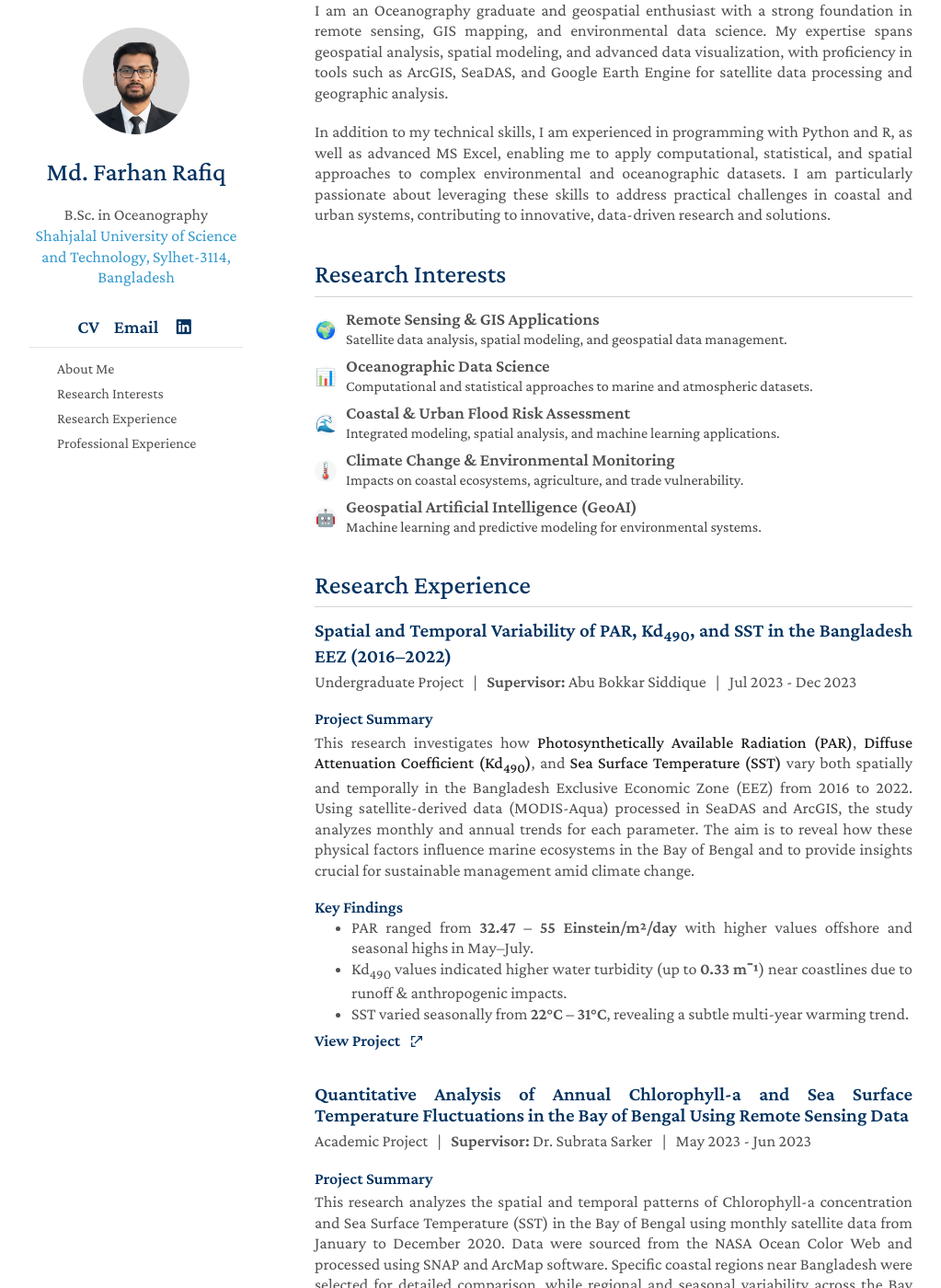
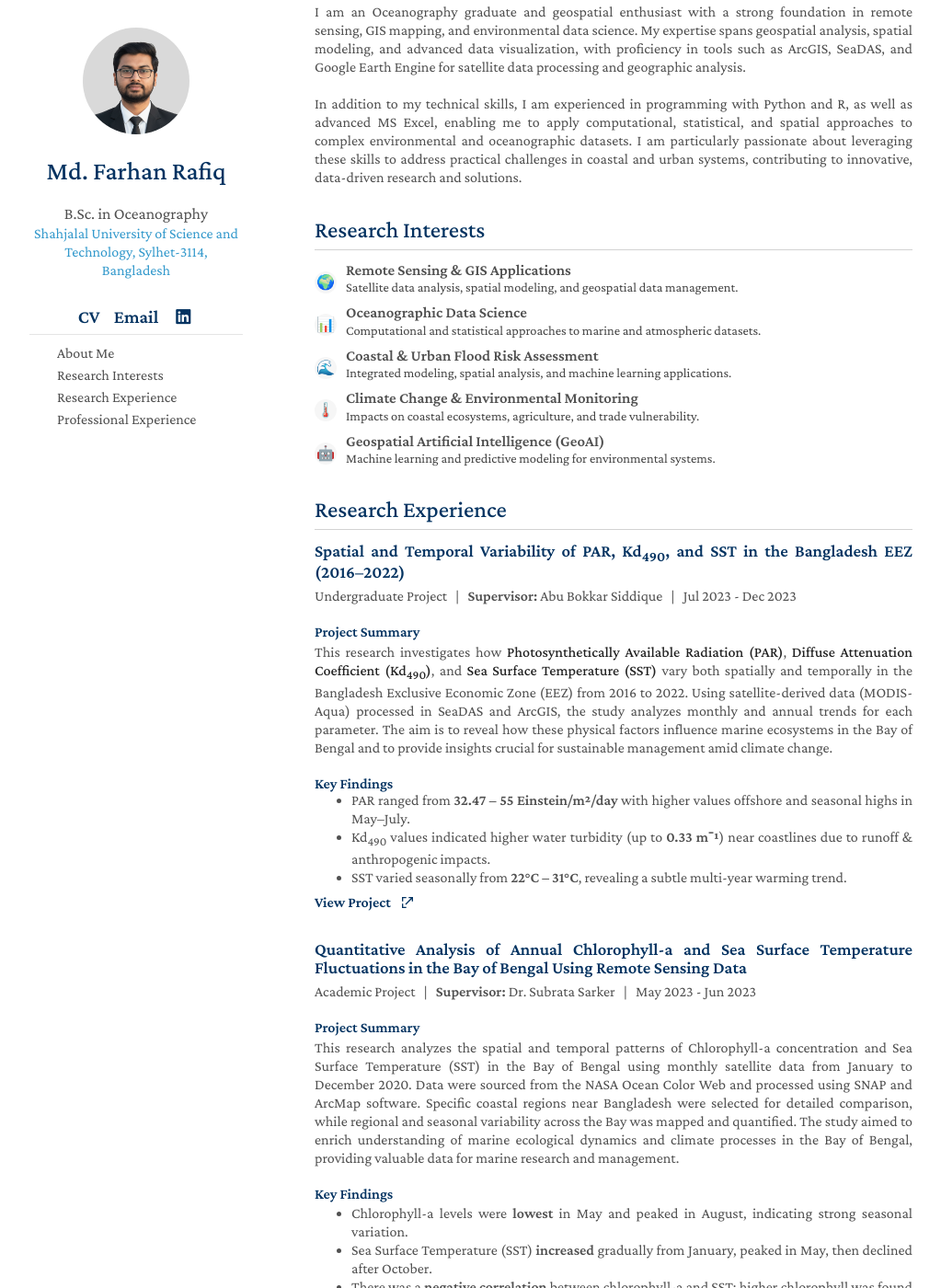
Before and after one commit to farhan-rafiq/farhan-rafiq.github.io, a Jekyll site: the page built from index.md, in a window 1280 px wide and 1400 px high. Shown: the whole window at 92% size, without its empty margins (128-1151 px from the left). Built offline with Jekyll 4.4.1, drawn with Linux system fonts in a browser that asks for light colours; a style sheet for code colours, icons or effects is not loaded.

Commit message:
body font 16

```diff
--- a/css/style001.css
+++ b/css/style001.css
@@ -5,7 +5,7 @@
 body {
     background-color: #fff;
     padding-top: 0;
-    font: 18px/1.25 "Crimson Pro", serif !important;
+    font: 16px/1.25 "Crimson Pro", serif !important;
     color: #505050;
     font-weight: 600;
     margin: 0;
```
